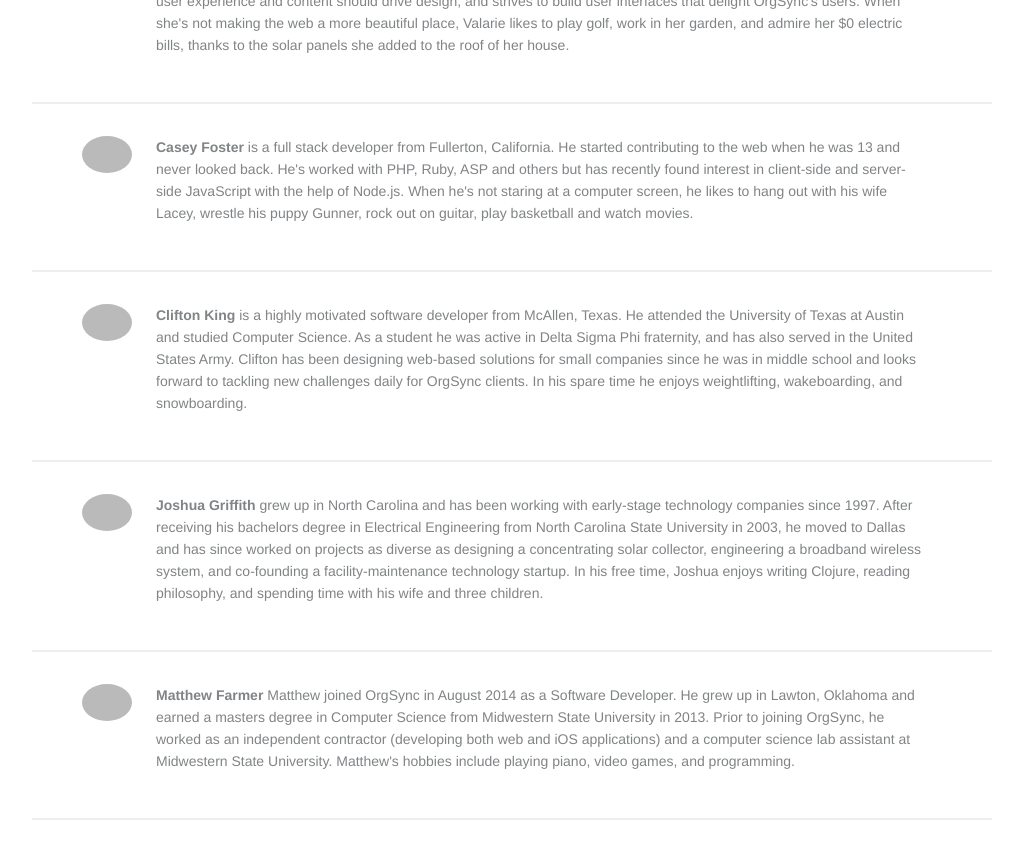
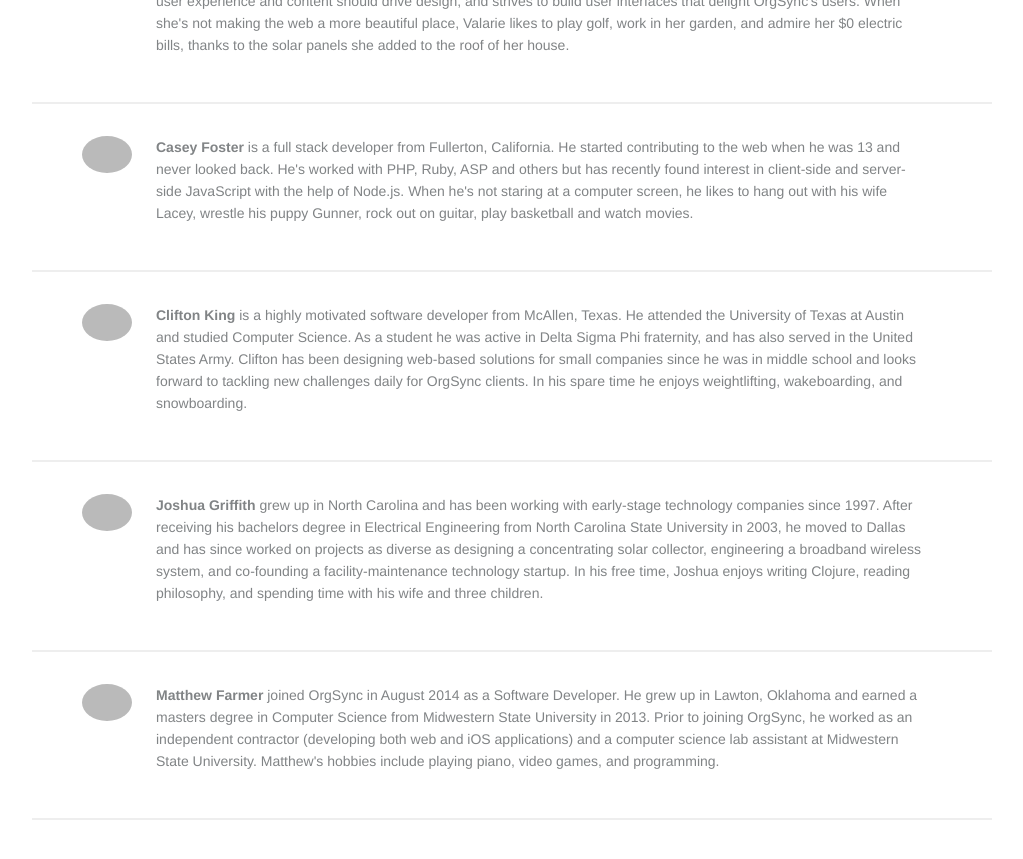
Before and after one commit to CampusLabs/orgsync.github.io, a Jekyll site: the page built from team.html, in a window 1280 px wide and 900 px high, scrolled down 2269 px, cut to the strip 0-859 px from the top of the window. Shown: the whole strip, without its empty margins (128-1151 px from the left). Built offline with Jekyll 4.4.1, drawn with Linux system fonts in a browser that asks for light colours; Markdown is read by kramdown in place of the engine named in the settings; grey boxes are pictures that could not be loaded.

Commit message:
remove matth'ews repetitive name

```diff
--- a/_data/team.yml
+++ b/_data/team.yml
@@ -106,4 +106,4 @@
   active: true
   name: Matthew Farmer
   picture: http://www.orgsync.com/assets/team/matthew-farmer-bw.png
-  description: "Matthew joined OrgSync in August 2014 as a Software Developer. He grew up in Lawton, Oklahoma and earned a masters degree in Computer Science from Midwestern State University in 2013. Prior to joining OrgSync, he worked as an independent contractor (developing both web and iOS applications) and a computer science lab assistant at Midwestern State University. Matthew's hobbies include playing piano, video games, and programming."
+  description: "joined OrgSync in August 2014 as a Software Developer. He grew up in Lawton, Oklahoma and earned a masters degree in Computer Science from Midwestern State University in 2013. Prior to joining OrgSync, he worked as an independent contractor (developing both web and iOS applications) and a computer science lab assistant at Midwestern State University. Matthew's hobbies include playing piano, video games, and programming."
```
